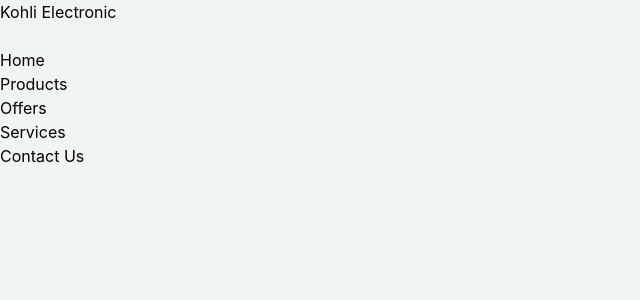
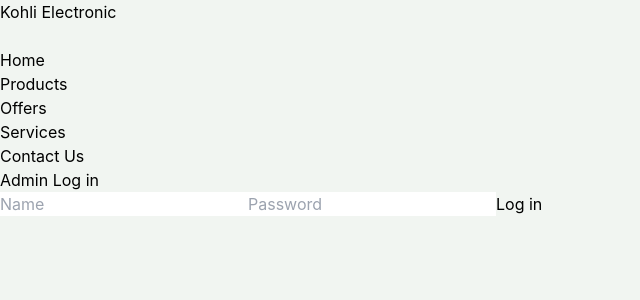
Before and after one commit to kohliaryan/Kohli-Electronic, a React (Vite) app in the folder frontend/: page /login in a window 1280 px wide. Shown: the top 300 px of the page, without its empty margins (0-640 px from the left). Built offline with nearby package versions, Linux system fonts and the light colour scheme.

Commit message:
Log in component

```diff
--- a/frontend/src/App.tsx
+++ b/frontend/src/App.tsx
@@ -1,11 +1,17 @@
-import { BrowserRouter } from "react-router-dom";
+import { BrowserRouter, Route, Routes } from "react-router-dom";
 import "./App.css";
 import { Navbar } from "./components/Navbar";
+import { Login } from "./pages/admin/Login";
 
 function App() {
   return (
     <BrowserRouter>
-    <Navbar></Navbar>
+      <Navbar></Navbar>
+      <Routes>
+        <Route path="/login" element={<Login></Login>}></Route>
+        <Route></Route>
+        <Route></Route>
+      </Routes>
     </BrowserRouter>
   );
 }
--- /dev/null
+++ b/frontend/src/pages/admin/Login.tsx
@@ -0,0 +1,35 @@
+export function Login(){
+    return (
+        <div className="px-16 max-w-lg mx-auto my-24">
+          <h1 className="text-3xl sm:text-4xl text-center font-extrabold my-7">
+            Admin Log in
+          </h1>
+          <form  className="flex flex-col gap-4">
+
+            <input
+              type="text"
+              placeholder="Name"
+              className="border p-3 rounded-lg"
+              id="email"
+
+            />
+            <input
+              type="password"
+              placeholder="Password"
+              className="border p-3 rounded-lg"
+              id="password"
+
+            />
+
+            <button
+
+              className="bg-slate-700 text-white p-2 rounded-lg uppercase hover:opacity-90 disabled:opacity-80 font-semibold"
+            >
+              Log in
+
+            </button>
+          </form>
+
+        </div>
+      );
+}
```
Also changed, not shown: 2 other files (tests, documents, lock files or other folders).
